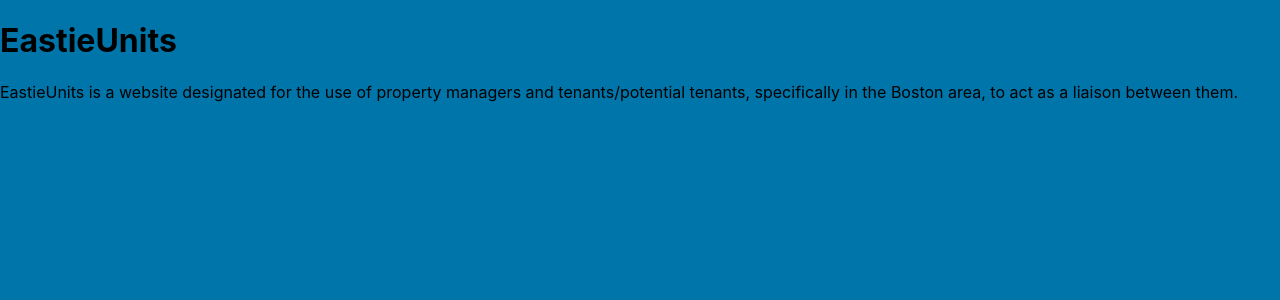
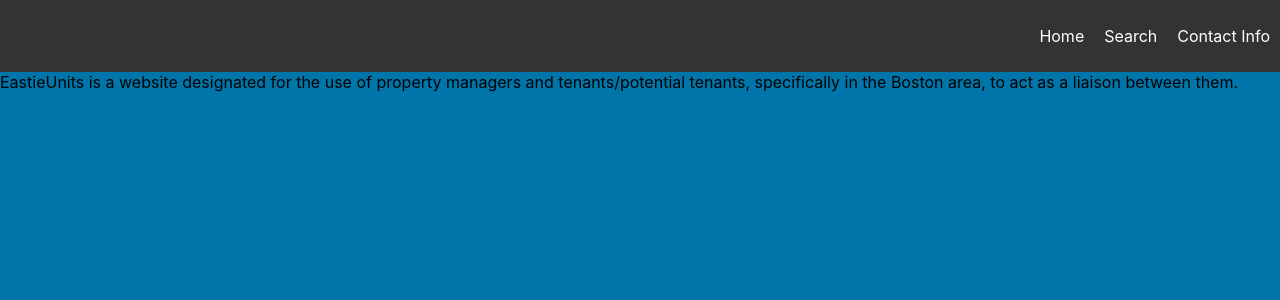
Before and after one commit to osullc2/EastieUnits, a React (Create React App) app: page / in a window 1280 px wide. Shown: the top 300 px of the page. Built offline with nearby package versions, Linux system fonts and the light colour scheme.

Commit message:
Testing with simple navigation bar

```diff
--- /dev/null
+++ b/src/components/Header.css
@@ -0,0 +1,26 @@
+.navbar {
+    background-color: #333;
+    color: #fff;
+    padding: 10px 0;
+    display: flex;
+    justify-content: flex-end; /* Right-align the content */
+  }
+
+  .navbar-list {
+    list-style-type: none;
+    display: flex;
+  }
+
+  .navbar-item {
+    margin: 0 10px;
+  }
+
+  .navbar-item a {
+    color: #fff;
+    text-decoration: none;
+    transition: color 0.3s;
+  }
+
+  .navbar-item a:hover {
+    color: #0075AA;
+  }
--- a/src/components/Header.js
+++ b/src/components/Header.js
@@ -1,7 +1,21 @@
+import "./Header.css"
+
 function Header() {
     return(
         <>
-            <h1> EastieUnits </h1>
+            <nav className="navbar">
+                <ul className="navbar-list">
+                <li className="navbar-item">
+                    <a href="/">Home</a>
+                </li>
+                <li className="navbar-item">
+                    <a href="/search">Search</a>
+                </li>
+                <li className="navbar-item">
+                    <a href="/contact">Contact Info</a>
+                </li>
+                </ul>
+            </nav>
         </>
     )
 }
```
Also changed, not shown: src/components/headerStyle.css (deleted).
